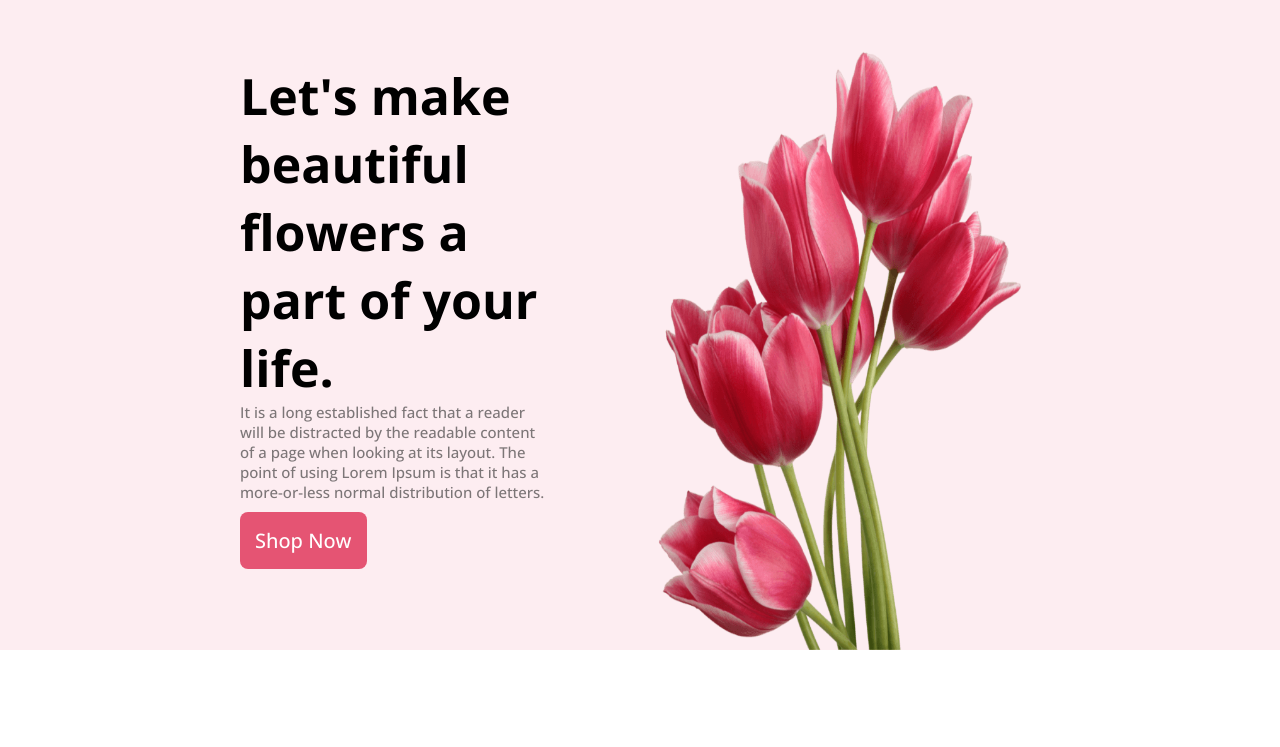
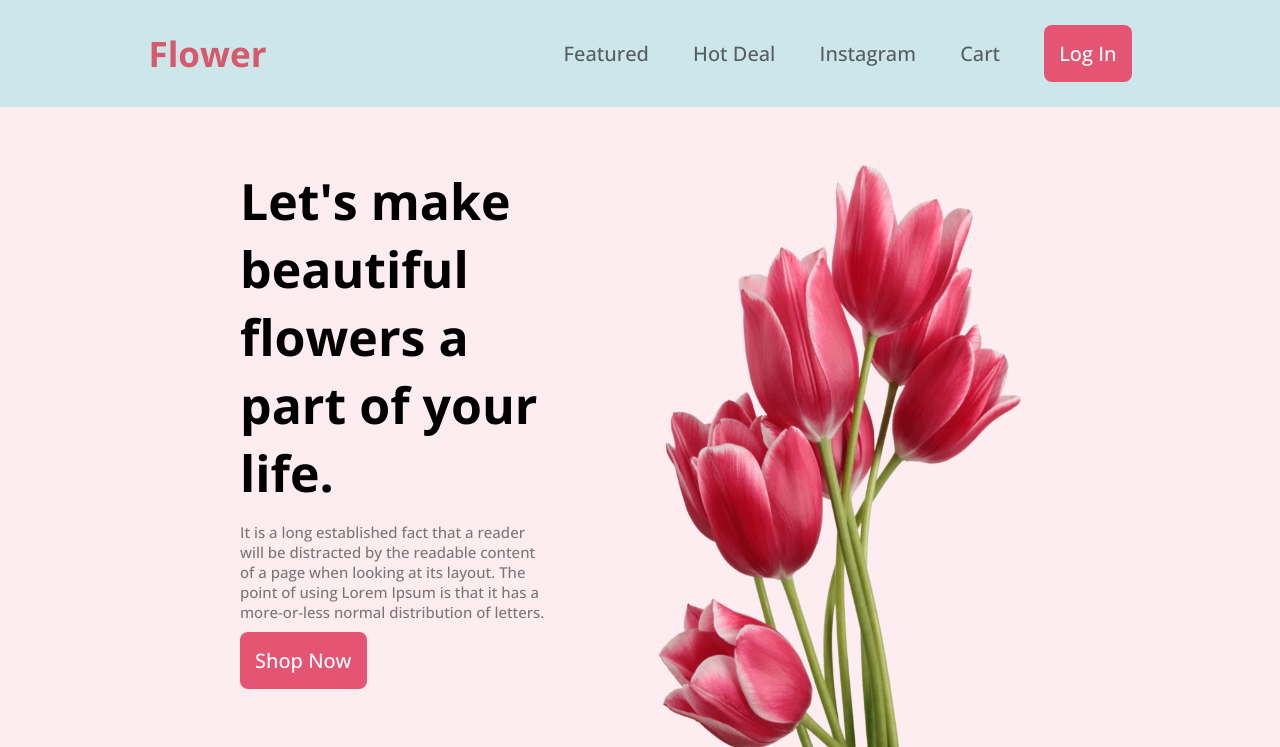
Before and after one commit to Sayem001/Assigonment-1-flower-shop, a plain HTML site: page index.html in a window 1280 px wide. Shown: the top 747 px of the page. Drawn offline with nearby package versions, Linux system fonts and the light colour scheme.

Commit message:
navbar added

```diff
--- a/index.html
+++ b/index.html
@@ -11,17 +11,32 @@
     <link
         href="https://fonts.googleapis.com/css2?family=Lato:wght@300;400;700;900&family=Open+Sans:wght@500;600;700;800&display=swap"
         rel="stylesheet">
+    <link rel="shortcut icon" href="FlowerAsset/favicon.png" type="image/x-icon">
 </head>
 
 <body>
     <main>
+<!-- navbar start here  -->
+        <nav>
+            <h2>Flower</h2>
+            <li>
+                <a href="">Featured</a>
+                <a href="">Hot Deal</a>
+                <a href="">Instagram</a>
+                <a href="">Cart</a>
+
+                <button class="btn-common-style">Log In</button>
+            </li>
+        </nav>
+
         <!-- first section start here  -->
         <section class="intro">
             <div class="left-intro">
                 <h1 class="intro-title">Let's make <br>
                     beautiful flowers a <br>
                     part of your life.</h1>
-                <p class="intro-description">It is a long established fact that a reader will be distracted by the
+                <p class="intro-description up-dawn-padding">It is a long established fact that a reader will be
+                    distracted by the
                     readable
                     content
                     of a page when
@@ -86,7 +101,7 @@
             </div>
             <img src="FlowerAsset/pngwing 8.png" alt="">
         </section>
-rA
+        rA
         <!-- instagram section start here  -->
         <section class="instagram-container">
             <h1 class="feature-title">Instagram</h1>
--- a/style.css
+++ b/style.css
@@ -26,6 +26,29 @@
 
 .up-dawn-padding{
     padding: 15px 0 25px 0;
+}
+
+
+/* navbar style  */
+nav{
+    display: flex;
+    justify-content: space-around;
+    align-items: center;
+    list-style: none;
+    background-color: rgba(88, 171, 182, 0.301);
+    padding: 25px 0;
+}
+
+nav > h2{
+    font-size: 35px;
+    color: rgba(219, 26, 52, 0.685);
+}
+
+nav>li>a{
+    text-decoration: none;
+    font-size: 20px;
+    margin-right: 40px;
+    color: rgba(23, 22, 27, 0.651);
 }
 
 /* first section styles */
```
Also changed, not shown: FlowerAsset/favicon.png (added).
